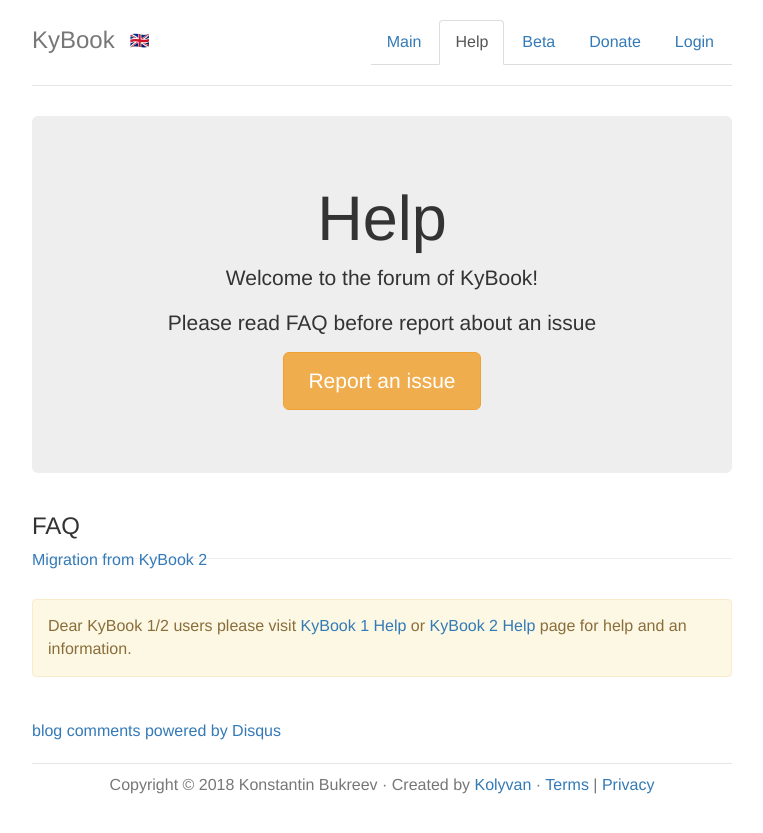
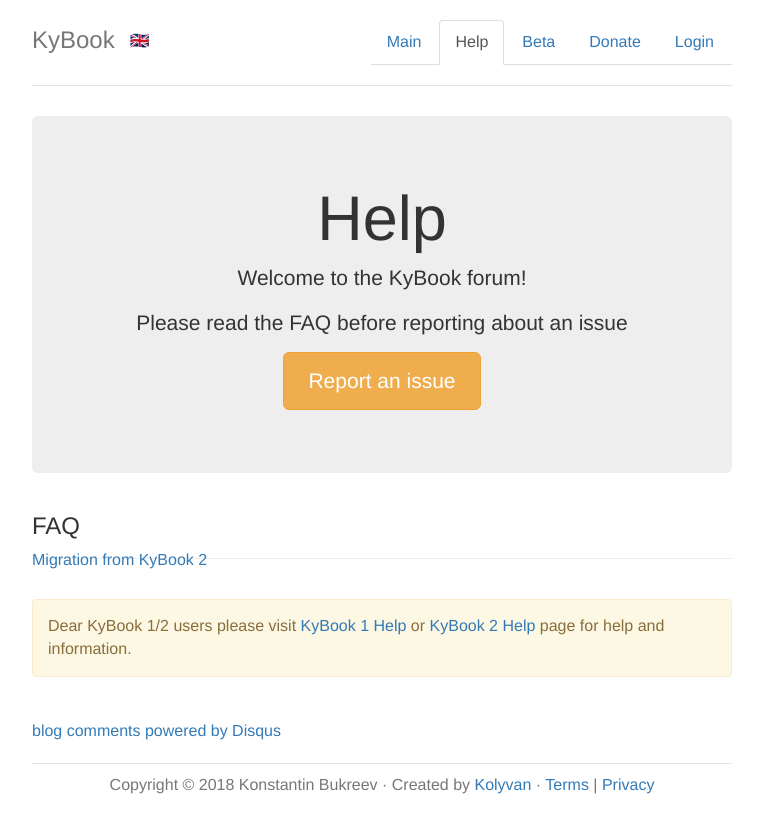
Before and after one commit to kolyvan/kybook-reader.com, a Jekyll site: the page built from help.html, in a window 1280 px wide. Shown: the top 833 px of the page, without its empty margins (258-1021 px from the left). Built offline with Jekyll 4.4.1, drawn with Linux system fonts in a browser that asks for light colours; comment, search, counter and statistics services are not loaded.

Commit message:
Update help.html
Slight improvement for native English speakers.

```diff
--- a/help.html
+++ b/help.html
@@ -5,8 +5,8 @@
 
 <div class="jumbotron">
   <h1>Help</h1>
-  <p class="lead">Welcome to the forum of KyBook!</p>
-  <p class="lead">Please read FAQ before report about an issue</p>
+  <p class="lead">Welcome to the KyBook forum!</p>
+  <p class="lead">Please read the FAQ before reporting about an issue</p>
   <p><a class="btn btn-lg btn-warning" role="button" href="https://github.com/kolyvan/kybook/issues/new">Report an issue</a></p>
 </div>
 
@@ -22,7 +22,7 @@
 </div>
 
 <div class="page-header alert alert-warning">
-    Dear KyBook 1/2 users please visit <a href="http://kolyvan.com/kybook/support.html">KyBook 1 Help</a> or <a href="/v2_help.html">KyBook 2 Help</a> page for help and an information.
+    Dear KyBook 1/2 users please visit <a href="http://kolyvan.com/kybook/support.html">KyBook 1 Help</a> or <a href="/v2_help.html">KyBook 2 Help</a> page for help and information.
 </div>
 
 <br />
```
